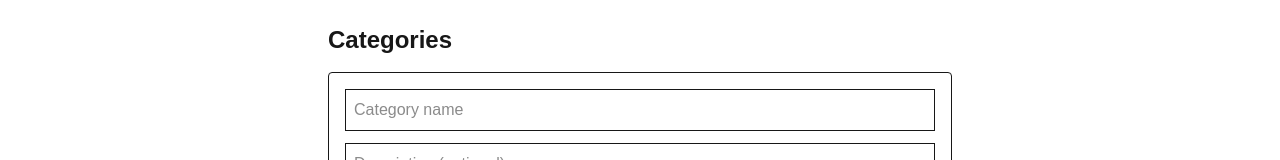
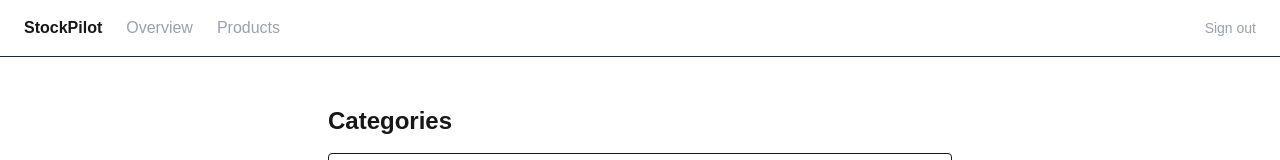
Before and after one commit to jahnavisoni29/Stockpilot, a Next.js app: page /dashboard/categories in a window 1280 px wide. Shown: the top 160 px of the page. Built offline with nearby package versions, Linux system fonts and the light colour scheme; no server answers; the database is empty.

Commit message:
feat: add dashboard navigation layout with active-state links and sign-out

```diff
--- /dev/null
+++ b/app/dashboard/layout.tsx
@@ -0,0 +1,53 @@
+"use client";
+
+import Link from "next/link";
+import { usePathname } from "next/navigation";
+import { useSession, signOut } from "next-auth/react";
+
+export default function DashboardLayout({
+  children,
+}: {
+  children: React.ReactNode;
+}) {
+  const pathname = usePathname();
+  const { data: session } = useSession();
+
+  const links = [
+    { href: "/dashboard", label: "Overview" },
+    { href: "/dashboard/products", label: "Products" },
+    { href: "/dashboard/categories", label: "Categories" },
+  ];
+
+  return (
+    <div className="min-h-screen flex flex-col">
+      <nav className="border-b border-gray-800 px-6 py-4 flex items-center justify-between">
+        <div className="flex items-center gap-6">
+          <span className="font-bold">StockPilot</span>
+          {links.map((link) => (
+            <Link
+              key={link.href}
+              href={link.href}
+              className={
+                pathname === link.href
+                  ? "text-white font-medium"
+                  : "text-gray-400 hover:text-white"
+              }
+            >
+              {link.label}
+            </Link>
+          ))}
+        </div>
+        <div className="flex items-center gap-4">
+          <span className="text-gray-400 text-sm">{session?.user?.name}</span>
+          <button
+            onClick={() => signOut({ callbackUrl: "/login" })}
+            className="text-sm text-gray-400 hover:text-white"
+          >
+            Sign out
+          </button>
+        </div>
+      </nav>
+      <main className="flex-1 p-6">{children}</main>
+    </div>
+  );
+}
```
